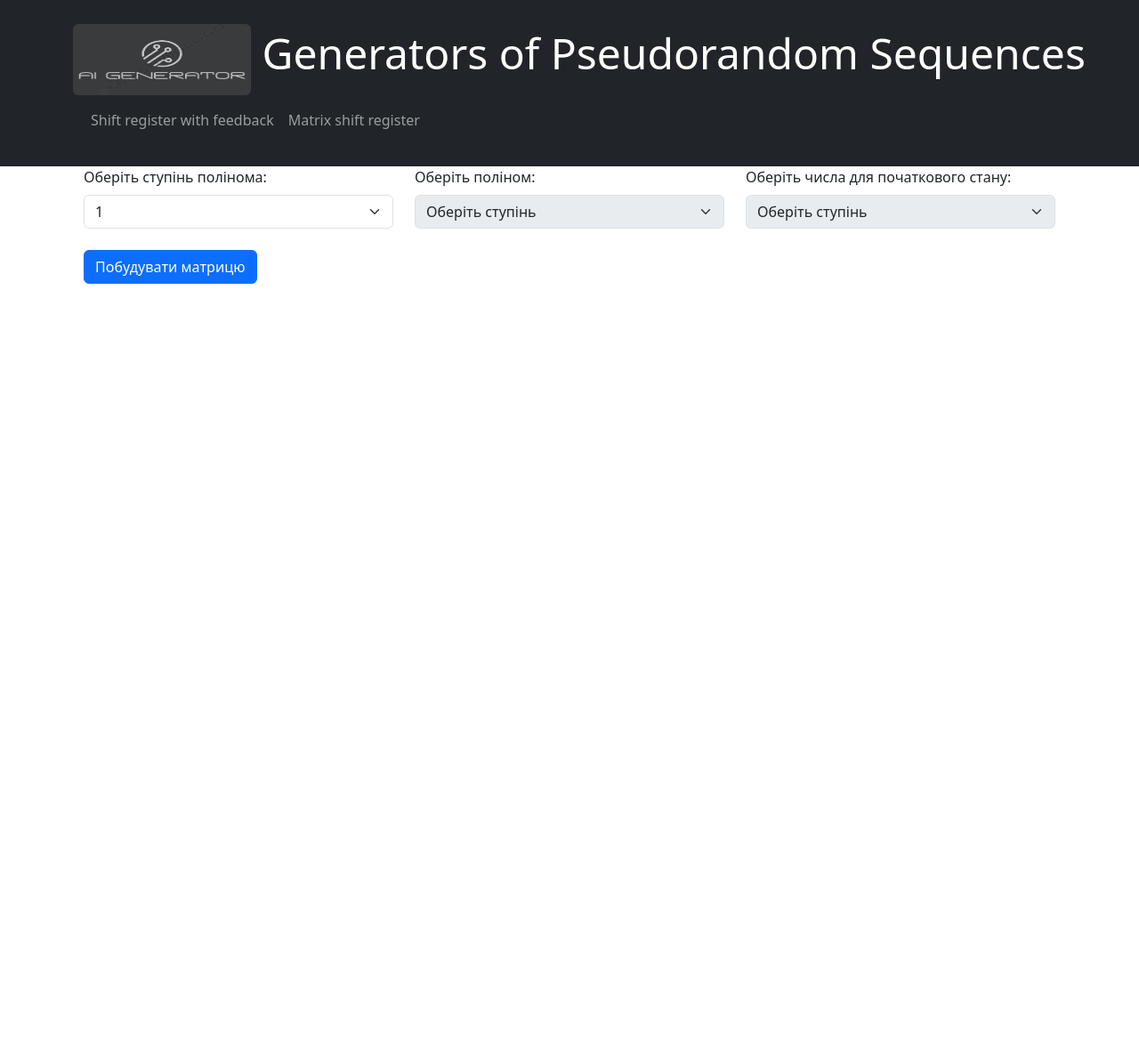
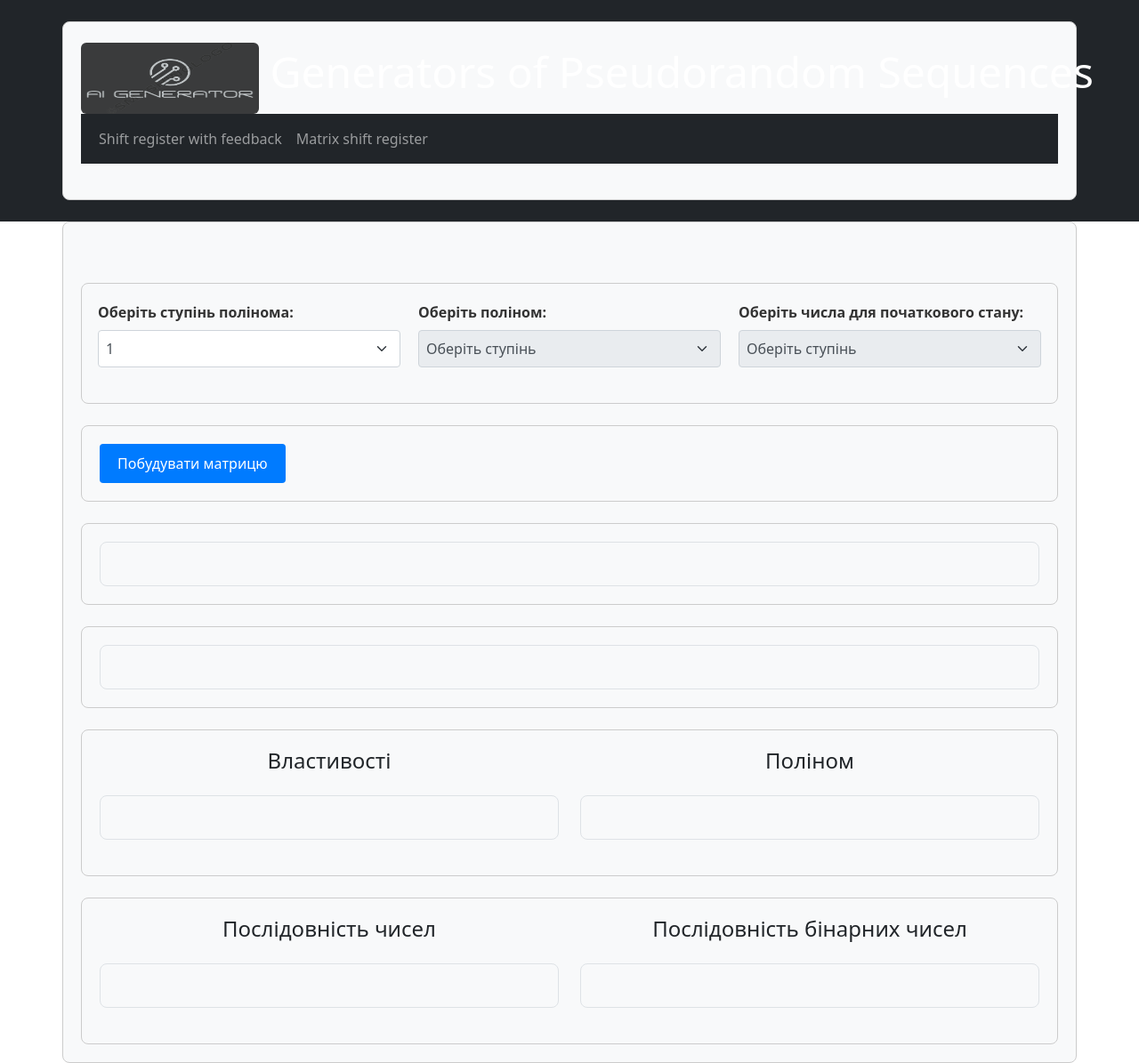
Before and after one commit to Zh3ka21/matrix-shift-register-neural-net, a Django app: page /srwf/ in a window 1280 px wide. Shown: the whole page at 89% size. Before the commit the page ends 319 px from the top, so only its background shows below. Run offline with Django 5.2, Linux system fonts and the light colour scheme; tables that the repository leaves empty hold one stand-in row (values such as "Sample post").

Commit message:
Duplicating frames and white backgrond in the header

```diff
--- a/generators/static/css/srwf.css
+++ b/generators/static/css/srwf.css
@@ -9,7 +9,7 @@
     text-align: center;
 }
 .scroll-x {
-   overflow-x: scroll;
+   overflow-x: auto;
    white-space: nowrap;
 }
 #matrix-container {
@@ -37,3 +37,48 @@
     text-align: center; /* Вирівнюємо текст по центру */
     font-weight: bold; /* Робимо текст жирним */
 }
+
+/* Основні стилі */
+.container {
+    padding: 20px;
+    border: 1px solid #ccc;
+    border-radius: 8px;
+    background-color: #f8f9fa;
+}
+
+.form-label {
+    font-weight: bold;
+    color: #333;
+}
+
+.form-select {
+    width: 100%;
+    padding: 8px;
+    border: 1px solid #ced4da;
+    border-radius: 4px;
+    background-color: #fff;
+    color: #495057;
+    outline: none;
+}
+
+/* Додаткові стилі для краси */
+.row {
+    margin-bottom: 20px;
+}
+
+.col-md-4 {
+    padding: 0 10px;
+}
+
+.btn-primary {
+    background-color: #007bff;
+    color: #fff;
+    border: none;
+    padding: 10px 20px;
+    border-radius: 4px;
+    cursor: pointer;
+}
+
+.btn-primary:hover {
+    background-color: #0056b3;
+}
--- a/generators/templates/generators/srwf.html
+++ b/generators/templates/generators/srwf.html
@@ -1,9 +1,8 @@
 {% extends 'generators/base.html' %}
 {% load static %}
 {% block content %}
-    <div class="container">
+    <div class="container mt-5">
         <div class="row">
-
             <div class="col-md-4">
                 <label for="numberSelect" class="form-label">Оберіть ступінь полінома:</label>
                 <select class="form-select" id="numberSelect">
@@ -24,7 +23,6 @@
                     <option value="">Оберіть ступінь</option>
                 </select>
             </div>
-
         </div>
     </div>
 
@@ -33,25 +31,55 @@
         <button id="buildMatrixButton" class="btn btn-primary">Побудувати матрицю</button>
     </div>
 
-    <div id="matrix-container" class="container mt-4">
+    <div class="container mt-4">
+        <div id="matrix-container" class="container border p-4">
             <!-- Початкова матриця буде додана тут -->
         </div>
-
-    <div id="result-container" class="container mt-4">
+    </div>
+    <div class="container mt-4">
+        <div id="result-container" class="container border p-4">
             <!-- Результати множення будуть додані тут -->
         </div>
+    </div>
 
-    <div id="property-container" class="container mt-4">
+    <div class="container mt-4">
+        <div class="row">
+            <div class="col-md-6">
+                <h4 class="text-center mb-4">Властивості</h4>
+                <div id="property-container" class="container border p-4 bg-light">
+
                     <!-- Властивості будуть додані тут -->
                 </div>
+            </div>
+            <div class="col-md-6">
+                <h4 class="text-center mb-4">Поліном</h4>
+                <div id="poly-container" class="container border p-4 bg-light">
 
-    <div id="sequence-container" class="container mt-4">
+                    <!-- Поліном буде додано тут -->
+                </div>
+            </div>
+        </div>
+    </div>
+
+    <div class="container mt-4">
+        <div class="row">
+            <div class="col-md-6">
+                <h4 class="text-center mb-4">Послідовність чисел</h4>
+                <div id="sequence-container" class="container border p-4 bg-light scroll-x">
+
                     <!-- Послідовність чисел буде додана тут -->
                 </div>
+            </div>
+            <div class="col-md-6">
+                <h4 class="text-center mb-4">Послідовність бінарних чисел</h4>
+                <div id="binary-sequence-container" class="container border p-4 bg-light scroll-x">
 
-    <div id="binary-sequence-container" class="container mt-4">
                     <!-- Послідовність бінарних чисел буде додана тут -->
                 </div>
+            </div>
+        </div>
+    </div>
+
     <script src="{% static 'js/srwf.js' %}"></script>
 
     <script>
@@ -60,5 +88,6 @@
 
         const numberSelect = document.getElementById('numberSelect');
         numberSelect.addEventListener('change', handleDegreeChange);
+
     </script>
 {% endblock content %}
```
Lines whose indentation alone changed are shown as unchanged.
